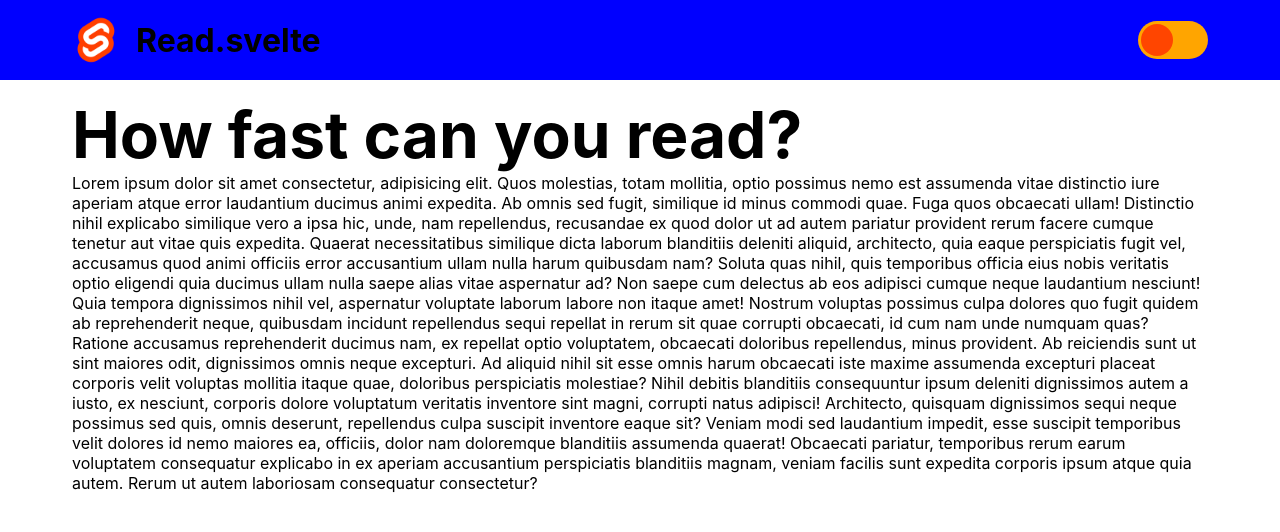
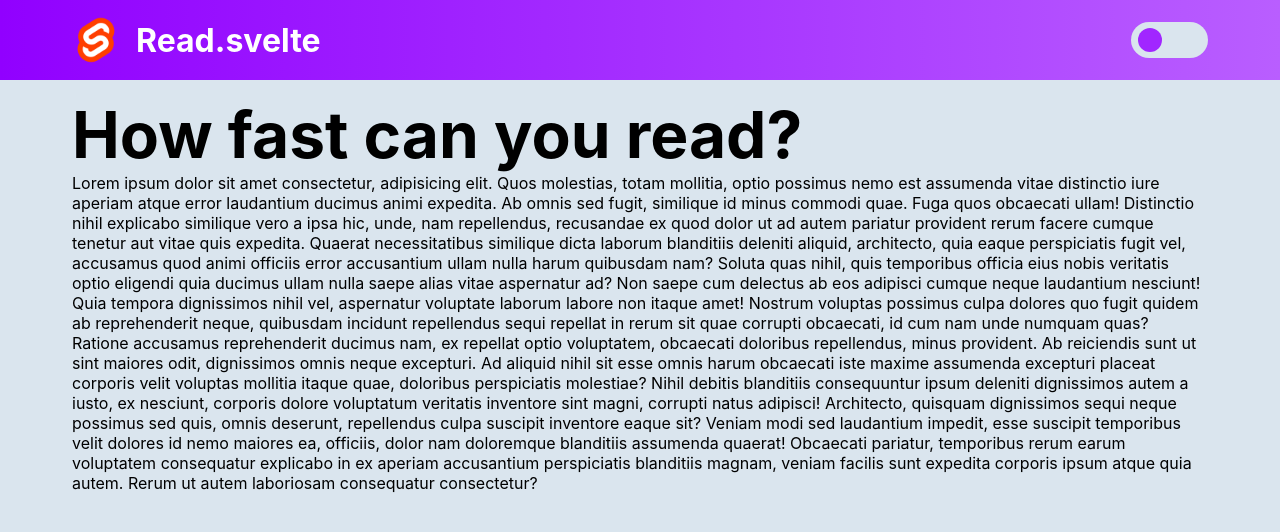
Before and after one commit to Borys35/reading-test, a Svelte app: page / in a window 1280 px wide. Shown: the top 532 px of the page. Built offline with nearby package versions, Linux system fonts and the light colour scheme.

Commit message:
:boom: Styling variables / Toggle adjustments

```diff
--- a/index.html
+++ b/index.html
@@ -5,6 +5,9 @@
     <link rel="icon" href="/favicon.ico" />
     <meta name="viewport" content="width=device-width, initial-scale=1.0" />
     <title>Read.svelte</title>
+    <link rel="preconnect" href="https://fonts.googleapis.com">
+<link rel="preconnect" href="https://fonts.gstatic.com" crossorigin>
+<link href="https://fonts.googleapis.com/css2?family=Poppins:wght@400;700&display=swap" rel="stylesheet">
   </head>
   <body>
     <div id="app"></div>
--- a/src/lib/DarkThemeToggle.svelte
+++ b/src/lib/DarkThemeToggle.svelte
@@ -14,15 +14,17 @@
 </div>
 
 <style lang="scss">
+  @import "../styles/variables";
+
   $width: 4rem;
-  $height: 2rem;
-  $padding: 0.5rem;
+  $height: 1.5rem;
+  $padding: 0.4rem;
 
   .toggle {
     width: $width;
     height: $height;
-    padding: 0.2rem;
-    background-color: orange;
+    padding: $padding;
+    background-color: var(--bg-color);
     box-sizing: content-box;
     border-radius: $height;
   }
@@ -34,7 +36,7 @@
     width: $height;
     height: $height;
     border-radius: $height;
-    background-color: orangered;
+    background-color: $primary-color;
     left: 0;
     transition: 0.2s ease-in-out;
 
--- a/src/lib/Nav.svelte
+++ b/src/lib/Nav.svelte
@@ -17,19 +17,25 @@
 </nav>
 
 <style lang="scss">
+  @import "../styles/variables";
+
   nav {
-    background-color: blue;
+    background: $primary-gradient;
     padding: 1rem 0;
+    color: $white-text;
   }
+
   .wrapper {
     display: flex;
     justify-content: space-between;
     align-items: center;
   }
+
   img {
     width: 3rem;
     height: 3rem;
   }
+
   .logo {
     display: flex;
     gap: 1rem;
--- a/src/styles/global.scss
+++ b/src/styles/global.scss
@@ -5,12 +5,14 @@
     Ubuntu, Cantarell, "Open Sans", "Helvetica Neue", sans-serif;
 
   --text-color: #{$black-text};
-  --bg-color: #{$background-light};
+  --bg-color: #{$bg-light};
+  --bg-shade-color: #{$bg-shade-light};
 }
 
 .dark {
   --text-color: #{$white-text};
-  --bg-color: #{$background-dark};
+  --bg-color: #{$bg-dark};
+  --bg-shade-color: #{$bg-shade-dark};
 }
 
 body {
--- a/src/styles/variables.scss
+++ b/src/styles/variables.scss
@@ -1,4 +1,17 @@
 $black-text: #000000;
 $white-text: #ffffff;
-$background-light: #ffffff;
-$background-dark: #000000;
+$bg-light: #dae5ee;
+$bg-shade-light: #e8eef3;
+$bg-dark: #222526;
+$bg-shade-dark: #151616;
+
+$primary-color: #a126ff;
+$primary-gradient: linear-gradient(90deg, #9100ff, #b95eff);
+
+$heading-family: "Poppins", sans-serif;
+$body-family: "Poppins", sans-serif;
+
+$bp-phone: 340px;
+$bp-tablet: 600px;
+$bp-desktop: 992px;
+$bp-wide: 1260px;
```
